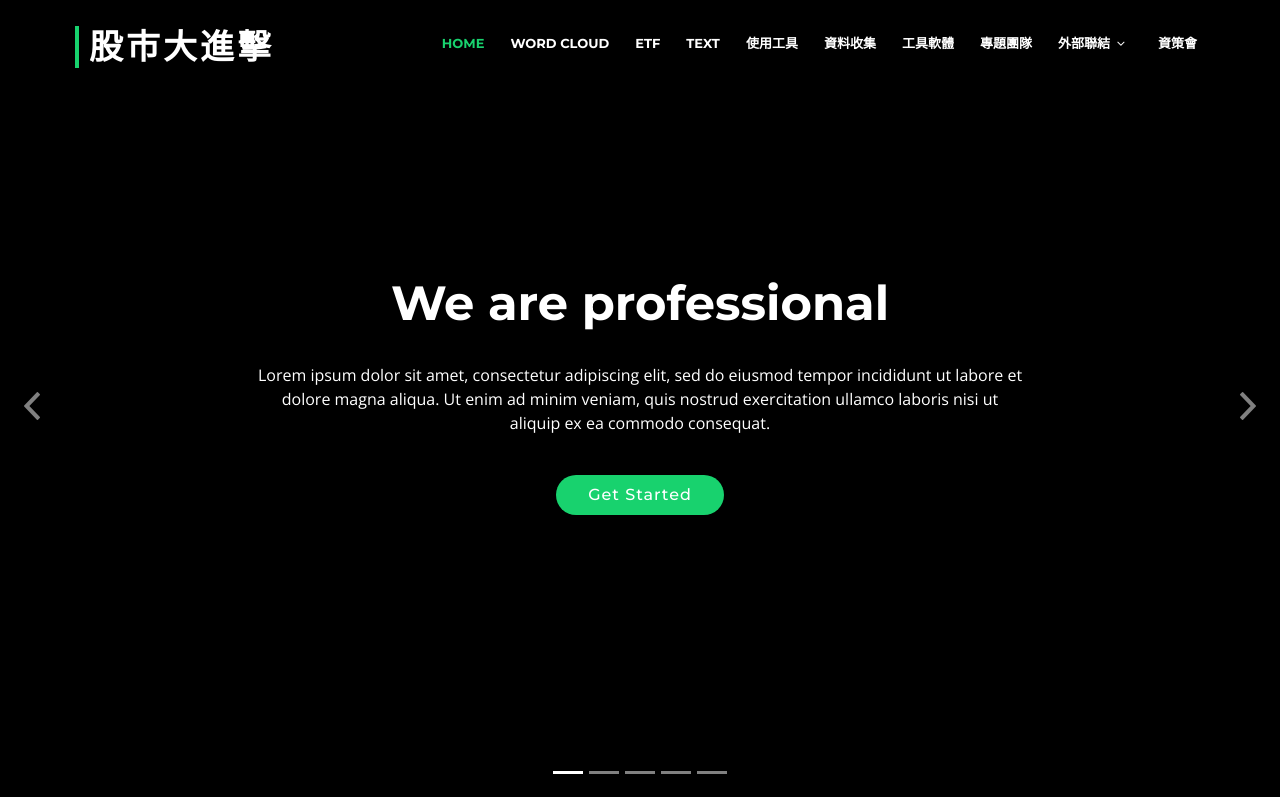
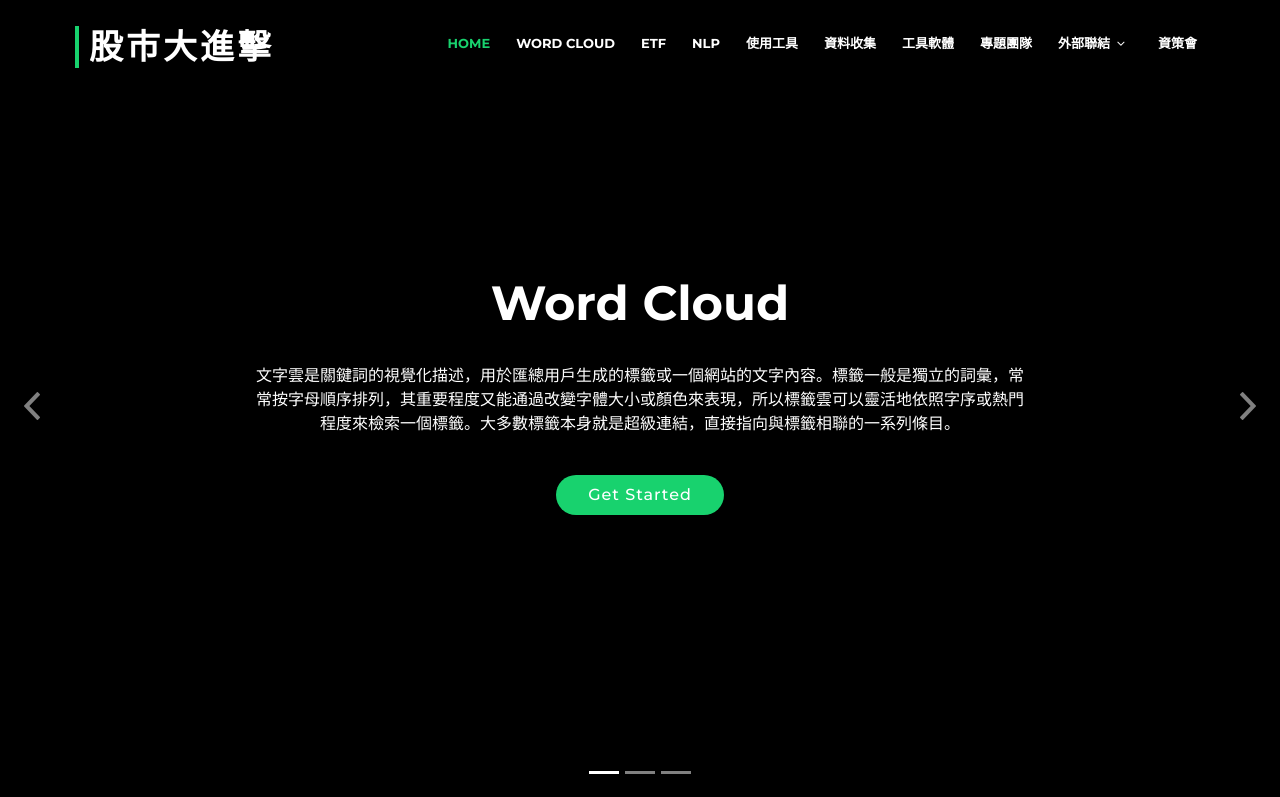
Before and after one commit to austin0516/BB106_Project, a Flask app: template flask-0.0.1/templates/index.html in a window 1280 px wide. Shown: the top 797 px of the page. Run offline with Flask 2, Linux system fonts and the light colour scheme; the template is opened without the code that fills it, so the values that code supplies are empty; some libraries are stand-ins or nearby versions; some web fonts are replaced.

Commit message:
upload 2018/06/08_002

```diff
--- a/flask-0.0.1/templates/index.html
+++ b/flask-0.0.1/templates/index.html
@@ -59,7 +59,7 @@
           <li class="menu-active"><a href="#intro">Home</a></li>
           <li><a href="#wordcloud">Word Cloud</a></li>
 	  <li><a href="#ETF">ETF</a></li>
-	  <li><a href="#TEXT">TEXT</a></li>
+	  <li><a href="#TEXT">NLP</a></li>
       <!--<li><a href="#about">About Us</a></li>-->
       <!--<li><a href="#services">Services</a></li>-->
 	  <li><a href="#skills">使用工具</a></li>
@@ -95,9 +95,9 @@
           <div class="carousel-item active" style="background-image: url_for('static', filename='img/intro-carousel/1.jpg');">
             <div class="carousel-container">
               <div class="carousel-content">
-                <h2>We are professional</h2>
-                <p>Lorem ipsum dolor sit amet, consectetur adipiscing elit, sed do eiusmod tempor incididunt ut labore et dolore magna aliqua. Ut enim ad minim veniam, quis nostrud exercitation ullamco laboris nisi ut aliquip ex ea commodo consequat.</p>
-                <a href="#featured-services" class="btn-get-started scrollto">Get Started</a>
+                <h2>Word Cloud</h2>
+                <p>文字雲是關鍵詞的視覺化描述，用於匯總用戶生成的標籤或一個網站的文字內容。標籤一般是獨立的詞彙，常常按字母順序排列，其重要程度又能通過改變字體大小或顏色來表現，所以標籤雲可以靈活地依照字序或熱門程度來檢索一個標籤。大多數標籤本身就是超級連結，直接指向與標籤相聯的一系列條目。</p>
+                <a href="#wordcloud" class="btn-get-started scrollto">Get Started</a>
               </div>
             </div>
           </div>
@@ -105,9 +105,9 @@
           <div class="carousel-item" style="background-image: url_for('static', filename=('img/intro-carousel/2.jpg');">
             <div class="carousel-container">
               <div class="carousel-content">
-                <h2>At vero eos et accusamus</h2>
-                <p>Nam libero tempore, cum soluta nobis est eligendi optio cumque nihil impedit quo minus id quod maxime placeat facere possimus, omnis voluptas assumenda est, omnis dolor repellendus. Temporibus autem quibusdam et aut officiis debitis aut.</p>
-                <a href="#featured-services" class="btn-get-started scrollto">Get Started</a>
+                <h2>ETF</h2>
+                <p>交易所交易基金、交易所買賣基金（英語：Exchange Traded Funds，常常縮寫為ETF，臺譯指數型證券投資信託基金），是一種在證券交易所交易，提供投資人參與指數表現的指數基金。</p>
+                <a href="#ETF" class="btn-get-started scrollto">Get Started</a>
               </div>
             </div>
           </div>
@@ -115,14 +115,14 @@
           <div class="carousel-item" style="background-image: url_for('static', filename=('img/intro-carousel/3.jpg');">
             <div class="carousel-container">
               <div class="carousel-content">
-                <h2>Temporibus autem quibusdam</h2>
-                <p>Beatae vitae dicta sunt explicabo. Nemo enim ipsam voluptatem quia voluptas sit aspernatur aut odit aut fugit, sed quia consequuntur magni dolores eos qui ratione voluptatem sequi nesciunt omnis iste natus error sit voluptatem accusantium.</p>
-                <a href="#featured-services" class="btn-get-started scrollto">Get Started</a>
+                <h2>NLP</h2>
+                <p>自然語言處理（英语：natural language processing，縮寫NLP）是人工智慧和語言學領域的分支學科。 此領域探討如何處理及運用自然語言；自然語言認知則是指讓電腦「懂」人類的語言。</p>
+                <a href="#TEXT" class="btn-get-started scrollto">Get Started</a>
               </div>
             </div>
           </div>
 
-          <div class="carousel-item" style="background-image: url_for('static', filename=('img/intro-carousel/4.jpg');">
+          <!--<div class="carousel-item" style="background-image: url_for('static', filename=('img/intro-carousel/4.jpg');">
             <div class="carousel-container">
               <div class="carousel-content">
                 <h2>Nam libero tempore</h2>
@@ -140,7 +140,7 @@
                 <a href="#featured-services" class="btn-get-started scrollto">Get Started</a>
               </div>
             </div>
-          </div>
+          </div>-->
 
         </div>
 
@@ -163,7 +163,7 @@
     <!--==========================
       Featured Services Section
     ============================-->
-    <section id="featured-services">
+    <!--<section id="featured-services">
       <div class="container">
         <div class="row">
 
@@ -327,7 +327,7 @@
         <div class="container">
 
         <header class="section-header">
-            <h3>TEXT</h3>
+            <h3>NLP</h3>
         </header>
         <div class="row">
             <meta charset="UTF-8">
```
